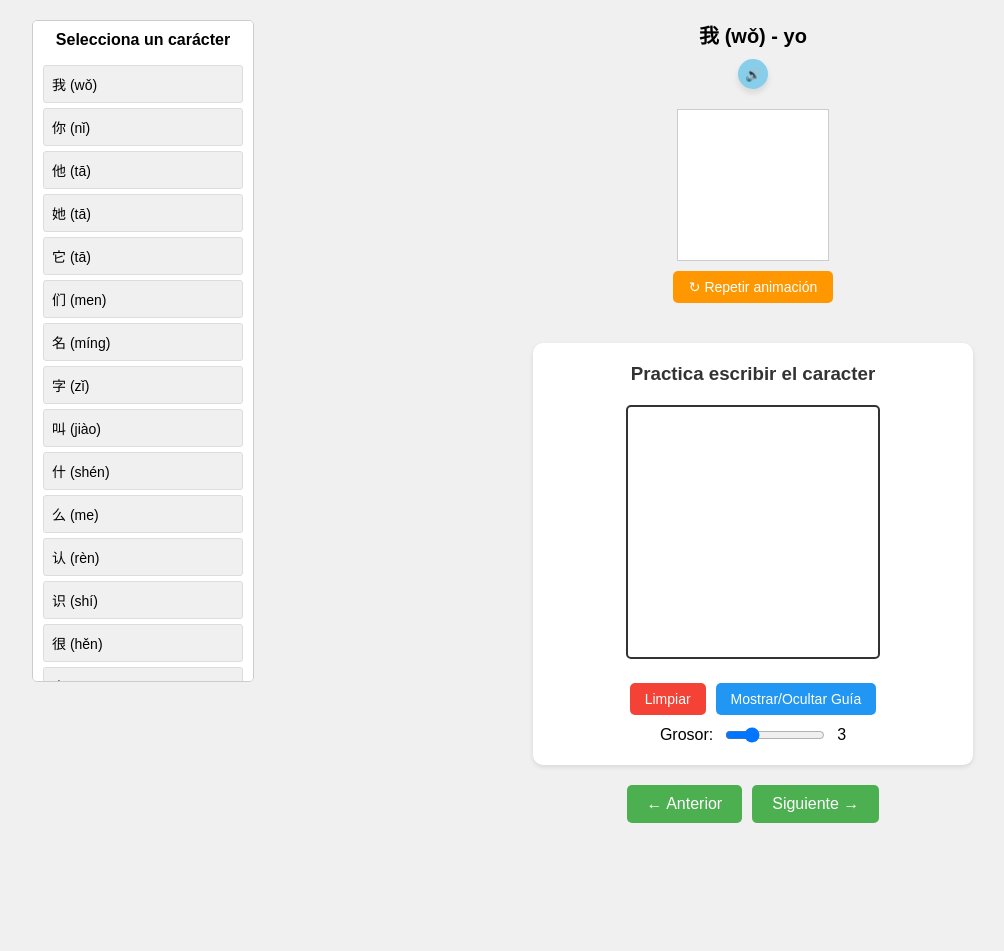
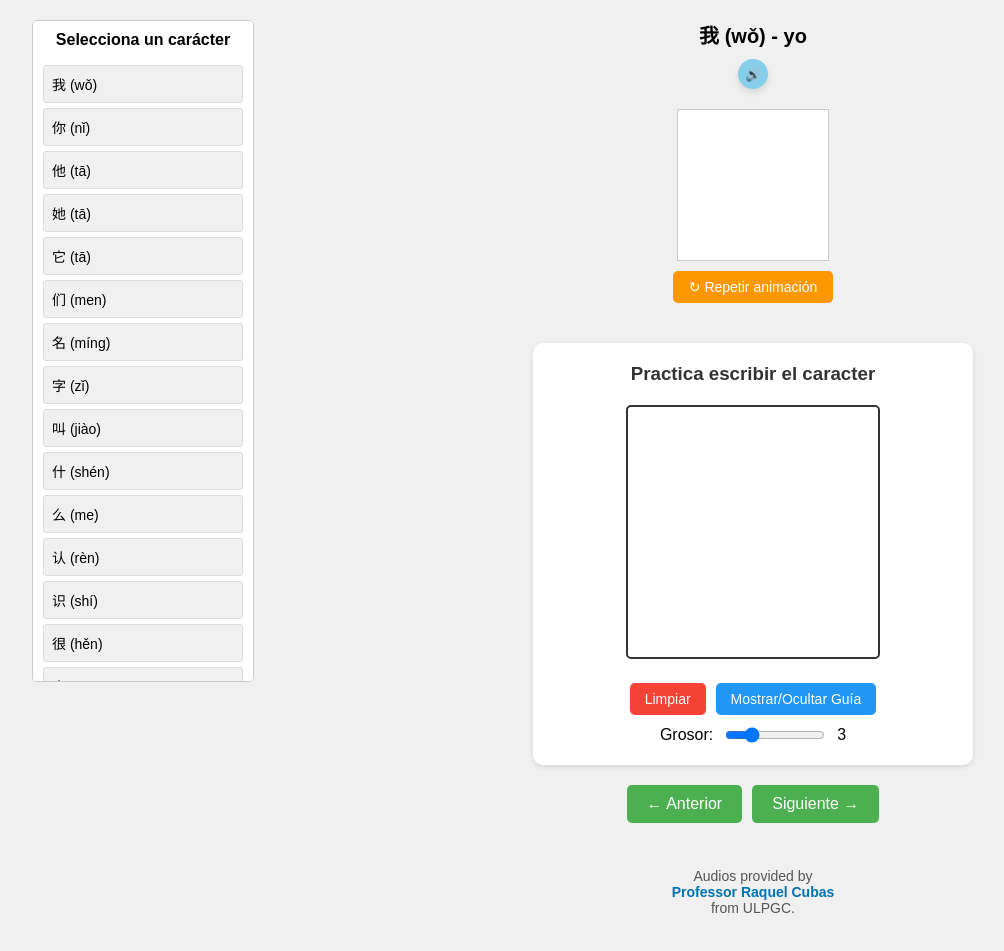
Before and after one commit to laocris/ud1Vocab, a plain HTML site: page index.html in a window 1280 px wide. Shown: the whole page, without its empty margins (8-1012 px from the left). Before the commit the page ends 843 px from the top, so only its background shows below. Drawn offline with Linux system fonts and the light colour scheme; a script that the page names is missing.

Commit message:
audio attribution

```diff
--- a/index.html
+++ b/index.html
@@ -221,6 +221,30 @@
       .audio-button:active {
           transform: scale(0.95);
       }
+
+    /*Attribution*/
+    .attribution {
+      display: flex;
+      flex-direction: column;
+      align-items: center;
+      justify-content: center;
+      width: 100%;
+      text-align: center;
+      padding: 15px 10px;
+      margin-top: 30px;
+      font-size: 14px;
+      color: #555;
+    }
+
+    .attribution a {
+      color: #0073b1;
+      text-decoration: none;
+      font-weight: bold;
+    }
+
+    .attribution a:hover {
+      text-decoration: underline;
+    }
 
     /* Tablet styles */
     @media (max-width: 768px) {
@@ -527,8 +551,18 @@
         <button id="prev-button">← Anterior</button>
         <button id="next-button">Siguiente →</button>
       </div>
+         <div class="attribution">
+          Audios provided by
+          <a href="https://es.linkedin.com/in/raquel-cubas-godoy-0427b71ba"
+            target="_blank"
+            rel="noopener noreferrer">
+            Professor Raquel Cubas
+          </a>
+          from ULPGC.
+        </div>
     </div>
   </div>
+
 
   <script>
     const characters = [
@@ -754,5 +788,7 @@
             }
         }
   </script>
+
+
 </body>
 </html>
```
